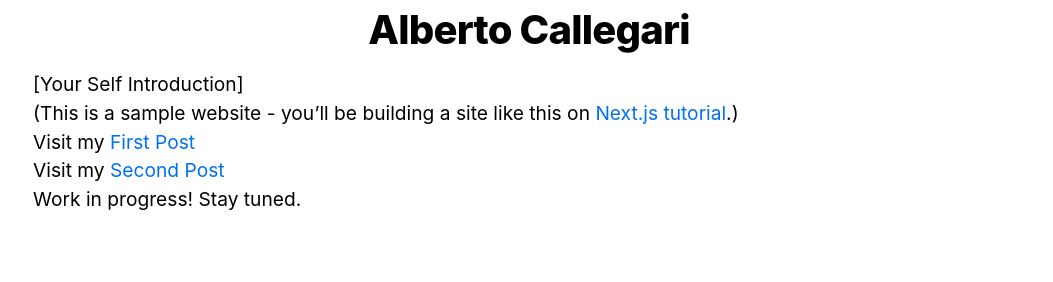
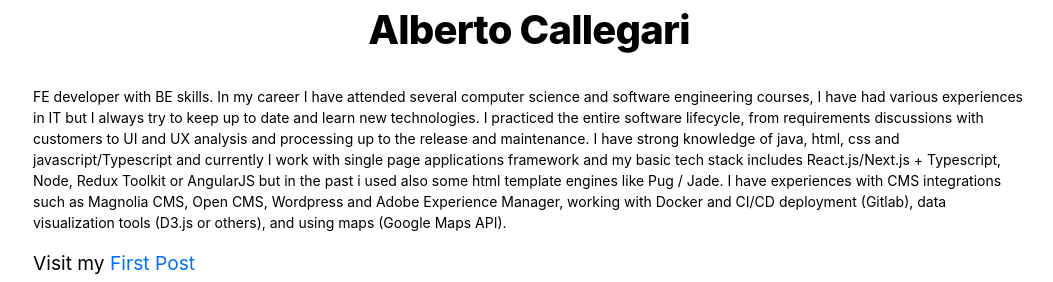
Before and after one commit to albicallegari/next-js-tailwind, a Next.js app: page / in a window 1280 px wide. Shown: the part 166-448 px from the top of the page, without its empty margins (111-1164 px from the left). Built offline with nearby package versions, Linux system fonts and the light colour scheme.

Commit message:
feat: add translateLabel

```diff
--- /dev/null
+++ b/common/labels/labels.json
@@ -0,0 +1,7 @@
+{
+  "global": {
+    "close": "Chiudi",
+    "all": "Tutti",
+    "aboutMe": "FE developer with BE skills. In my career I have attended several computer science and software engineering courses, I have had various experiences in IT but I always try to keep up to date and learn new technologies. I practiced the entire software lifecycle, from requirements discussions with customers to UI and UX analysis and processing up to the release and maintenance. I have strong knowledge of java, html, css and javascript/Typescript and currently I work with single page applications framework and my basic tech stack includes React.js/Next.js + Typescript, Node, Redux Toolkit or AngularJS but in the past i used also some html template engines like Pug / Jade. I have experiences with CMS integrations such as Magnolia CMS, Open CMS, Wordpress and Adobe Experience Manager, working with Docker and CI/CD deployment (Gitlab), data visualization tools (D3.js or others), and using maps (Google Maps API)."
+  }
+}
--- /dev/null
+++ b/common/labels/utils.js
@@ -0,0 +1,39 @@
+import labels from './labels.json';
+
+export const getTranslatedLabel = (key) => {
+  let variable = labels;
+  key?.split('.')?.map((element) => {
+    if (variable[element]) {
+      variable = variable[element];
+    }
+    return element;
+  });
+  let label = key?.split('.').length > 1 ? variable : null;
+  Object.keys(labels).map((k) => {
+    if (!label) {
+      label = labels[k][key];
+    }
+    return k;
+  });
+  return label ? label : key;
+};
+
+export const EMPTY_VALUE = '-';
+
+export const getResponse = (res, key) => {
+  if (key && res) {
+    let variable = res;
+    // eslint-disable-next-line array-callback-return
+    key?.split('.').map((element) => {
+      if (variable !== null) {
+        if (variable === undefined || variable[element] === undefined) {
+          variable = null;
+        } else {
+          variable = variable[element];
+        }
+      }
+    });
+    return variable || EMPTY_VALUE;
+  }
+  return EMPTY_VALUE;
+};
--- a/pages/Home/Home.module.scss
+++ /dev/null
@@ -1,71 +0,0 @@
-.container {
-  min-height: 100vh;
-  padding: 0 0.5rem;
-  display: flex;
-  flex-direction: column;
-  justify-content: center;
-  align-items: center;
-  &_title {
-    margin: 0 0 1rem;
-    line-height: 1.15;
-    font-size: 3.6rem;
-    & a {
-      color: #0070f3;
-      text-decoration: none;
-      &:hover,
-      &:focus,
-      &:active {
-        text-decoration: underline;
-      }
-    }
-  }
-  &_description {
-    line-height: 1.5;
-    font-size: 1.5rem;
-  }
-  &_title,
-  &_description {
-    text-align: center;
-  }
-  &_grid {
-    display: flex;
-    align-items: center;
-    justify-content: center;
-    flex-wrap: wrap;
-    max-width: 800px;
-    margin-top: 3rem;
-    @media (max-width: 600px) {
-      width: 100%;
-      flex-direction: column;
-    }
-    &_card {
-      margin: 1rem;
-      flex-basis: 45%;
-      padding: 1.5rem;
-      text-align: left;
-      color: inherit;
-      text-decoration: none;
-      border: 1px solid #eaeaea;
-      border-radius: 10px;
-      transition: color 0.15s ease, border-color 0.15s ease;
-      &:hover,
-      &:focus,
-      &:active {
-        color: #0070f3;
-        border-color: #0070f3;
-      }
-      & h3 {
-        margin: 0 0 1rem 0;
-        font-size: 1.5rem;
-      }
-      & p {
-        margin: 0;
-        font-size: 1.25rem;
-        line-height: 1.5;
-      }
-    }
-  }
-  &_postsLink {
-    margin-bottom: 0;
-  }
-}
--- a/pages/Home/Home.tsx
+++ b/pages/Home/Home.tsx
@@ -3,22 +3,19 @@ import LayoutContainer, {
   appName,
 } from "components/LayoutContainer/LayoutContainer";
 import commonStyles from "../../styles/common.module.scss";
-import Date from "components/Date/Date";
+import { getTranslatedLabel } from "../../common/labels/utils";
 import Head from "next/head";
 import Link from "next/link";
 
 const Home = () => {
+
   return (
     <LayoutContainer home>
       <Head>
         <title>{appName}</title>
       </Head>
       <section className={commonStyles.headingMd}>
-        <p>[Your Self Introduction]</p>
-        <p>
-          (This is a sample website - you’ll be building a site like this on{" "}
-          <a href="https://nextjs.org/learn">Next.js tutorial</a>.)
-        </p>
+        <p className={commonStyles.description}>{getTranslatedLabel('global.aboutMe')}</p>
         <p>
           Visit my <Link href="/Posts/pre-rendering">First Post</Link>
         </p>
--- a/styles/common.module.scss
+++ b/styles/common.module.scss
@@ -50,3 +50,8 @@
 .lightText {
   color: #666;
 }
+
+.description {
+  font-size: 0.875rem;
+  margin: 16px auto;
+}
```
